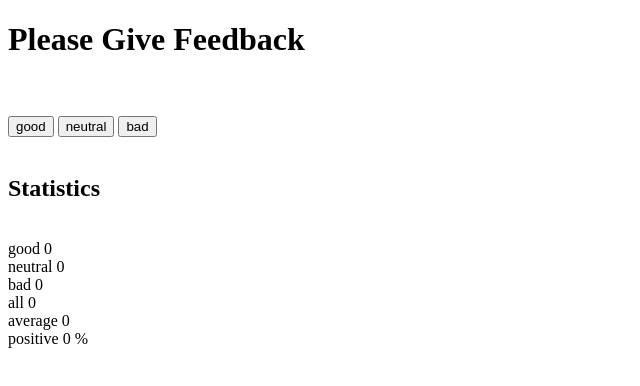
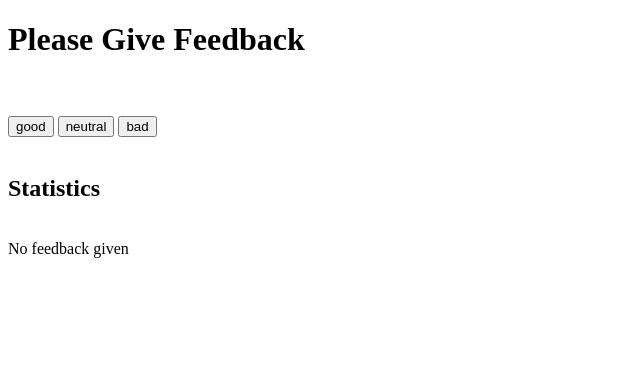
Before and after one commit to samilloin/full_stack_open, a React (Vite) app in the folder part_1/osa1/unicafe/: page / in a window 1280 px wide. Shown: the top 386 px of the page, without its empty margins (0-640 px from the left). Built offline with nearby package versions, Linux system fonts and the light colour scheme.

Commit message:
1.9: unicafe step4

```diff
--- a/part_1/osa1/unicafe/src/App.jsx
+++ b/part_1/osa1/unicafe/src/App.jsx
@@ -6,6 +6,12 @@ const Stats = (props) => {
     const good = props.good
     const neutral = props.neutral
     const bad = props.bad
+
+    if ((good + neutral + bad) == 0) {
+      return (
+        <div>No feedback given</div>
+      )
+    }
 
     return (
       <>
```
